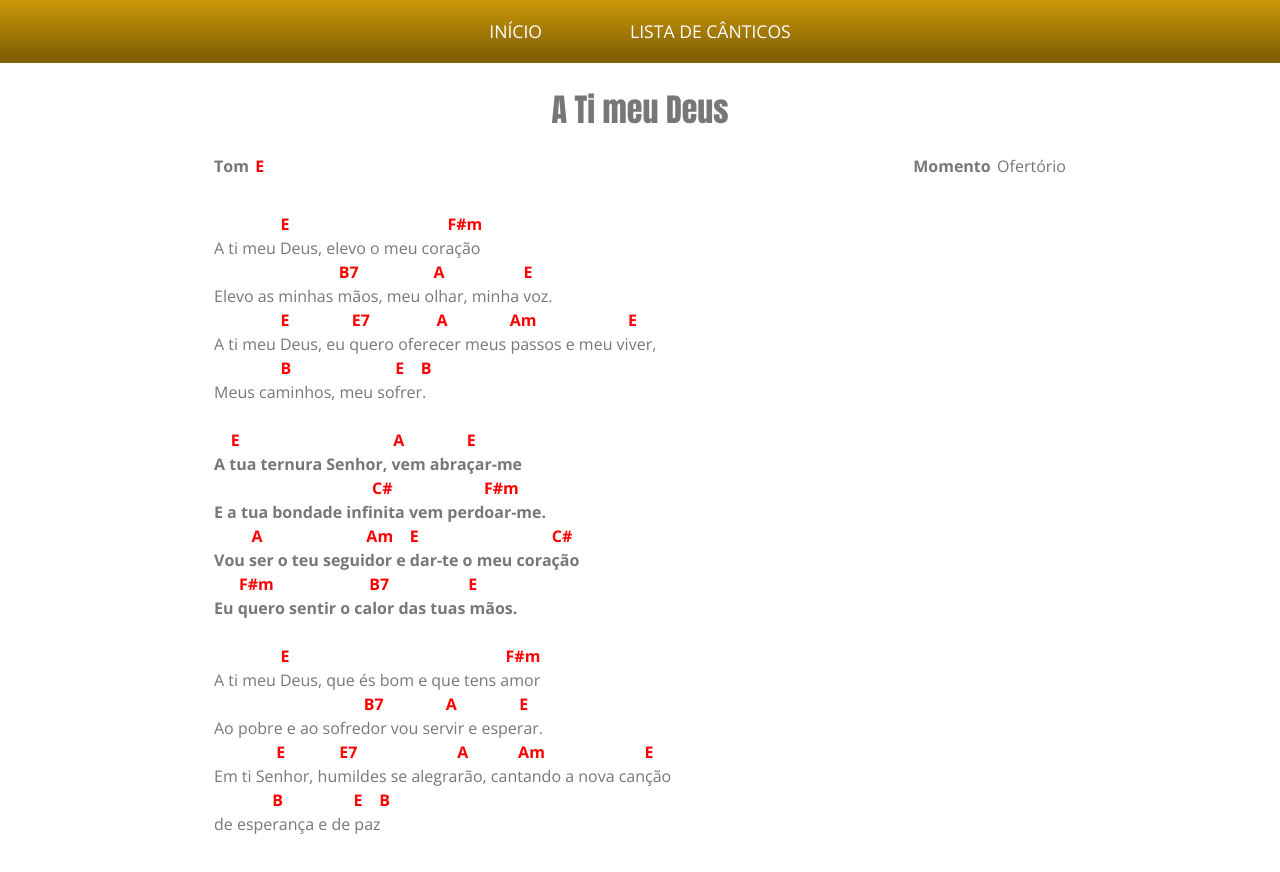
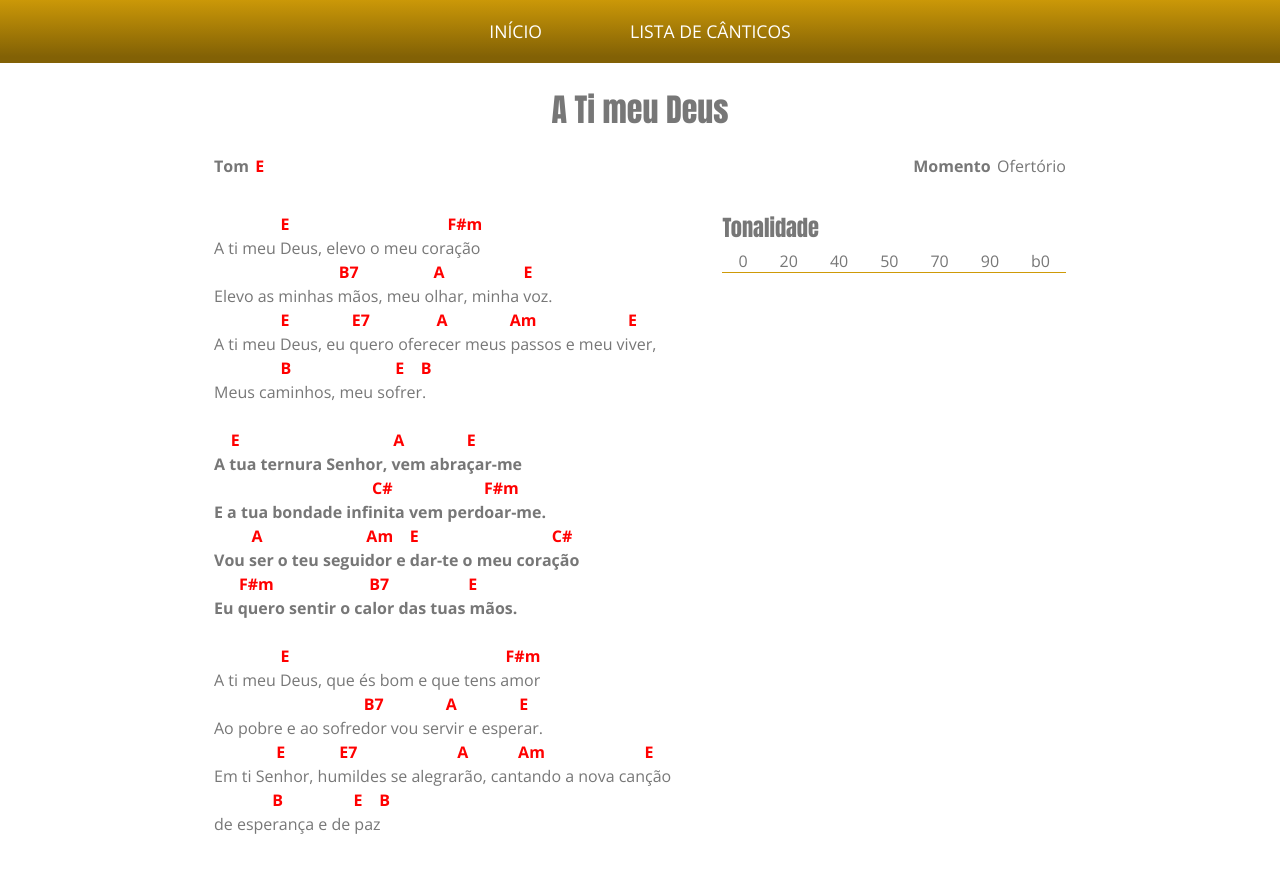
Before and after one commit to benygra/cancioneiro-v2, a Vue app: page /songs/a_ti_meu_deus in a window 1280 px wide. Built offline with nearby package versions, Linux system fonts and the light colour scheme.

Commit message:
first, use a translator for any chord to it's code-like form

```diff
--- a/src/assets/main.css
+++ b/src/assets/main.css
@@ -39,3 +39,10 @@
   text-align: center;
   font-size: 2em;
 }
+
+.section-header-small {
+  margin: 0.3em 0;
+  font-family: "Anton", Helvetica, sans-serif;
+  font-weight: normal;
+  font-size: 1.4em;
+}
--- /dev/null
+++ b/src/components/Tone.vue
@@ -0,0 +1,33 @@
+<script setup>
+
+import { useToneTranslator } from '@/composables/useToneTranslator';
+
+const { toCode } = useToneTranslator();
+
+const tones = ['C', 'D', 'E', 'F', 'G', 'A', 'B'];
+
+defineProps({
+    song: Object,
+});
+
+</script>
+
+<template>
+    <ul class="tones">
+        <li class="item" v-for="tone in tones">{{ toCode(tone).toString(16) }}</li>
+    </ul>
+</template>
+
+<style scoped>
+
+.tones {
+  display: flex;
+  list-style-type: none;
+}
+
+.item {
+    padding: 0 1em;
+    cursor: pointer;
+}
+
+</style>
--- /dev/null
+++ b/src/composables/useToneTranslator.js
@@ -0,0 +1,82 @@
+const TRANSPOSE = {
+    'Dó':   0x00,
+    'Dó#':  0x10,
+    'Réb':  0x10,
+    'Ré':   0x20,
+    'Ré#':  0x30,
+    'Mib':  0x30,
+    'Mi':   0x40,
+    'Fá':   0x50,
+    'Fá#':  0x60,
+    'Solb': 0x60,
+    'Sol':  0x70,
+    'Sol#': 0x80,
+    'Láb':  0x80,
+    'Lá':   0x90,
+    'Lá#':  0xA0,
+    'Sib':  0xA0,
+    'Si':   0xB0,
+
+    'C':    0x00,
+    'C#':   0x10,
+    'Db':   0x10,
+    'D':    0x20,
+    'D#':   0x30,
+    'Eb':   0x30,
+    'E':    0x40,
+    'F':    0x50,
+    'F#':   0x60,
+    'Gb':   0x60,
+    'G':    0x70,
+    'G#':   0x80,
+    'Ab':   0x80,
+    'A':    0x90,
+    'A#':   0xA0,
+    'Bb':   0xA0,
+    'B':    0xB0
+}
+
+const ADDITIONAL = {
+    'm': 0x01,
+    '-': 0x01
+}
+
+export function useToneTranslator() {
+
+    function toCode(chord) {
+
+        function doOne(splitted) {
+            for (const key of Object.keys(ADDITIONAL)) {
+                var additionalSplit = splitted.split(key);
+                if (additionalSplit.length > 1) {
+                    break;
+                }
+            }
+
+            if (!Object.hasOwn(TRANSPOSE, additionalSplit[0])) {
+                return null; // we don't know that chord...
+            }
+
+            var code = TRANSPOSE[additionalSplit[0]];
+            if (additionalSplit.length > 1) {
+                code |= 0x01;
+            }
+
+            return code;
+        }
+
+        const barSplit = chord.split('/'); //because the chord might get like Am/A (on the chorus it went from minor to major)
+        var code = 0x0;
+        for (let i = 0; i < barSplit.length; i++) {
+            code |= doOne(barSplit[i]);
+
+            if (i < barSplit.length-1) {
+                code <<= 8;
+            }
+        }
+
+        return code;
+    }
+
+    return { toCode } ;
+}
--- a/src/views/SongView.vue
+++ b/src/views/SongView.vue
@@ -2,6 +2,7 @@
 
 import { computed, defineAsyncComponent, watchEffect } from 'vue';
 
+import Tone from '@/components/Tone.vue';
 import NotFound from '@/components/NotFound.vue';
 
 import songs_map from '@/assets/songs_map.json';
@@ -58,9 +59,17 @@ watchEffect(() => {
           </div>
       </div>
 
+      <div class="wrapper">
         <div class="lyrics">
           <component v-if="LyricsComponent" :is="LyricsComponent" />
           <NotFound v-else :title="song.title" />
+        </div>
+        <div class="menu">
+          <div class="menu-item">
+            <h3 class="section-header-small">Tonalidade</h3>
+            <Tone :song="song"/>
+          </div>
+        </div>
       </div>
     </section>
   </div>
@@ -84,8 +93,25 @@ watchEffect(() => {
   margin-right: 0.4em;
 }
 
+.wrapper {
+  display: flex;
+}
+
 .lyrics {
+  width: 100%;
   line-height: 1.5;
+}
+
+.menu {
+  position: sticky;
+  top: 100px;
+  width: 400px;
+  height: 400px;
+  margin-top: 1em;
+}
+
+.menu-item {
+  border-bottom: 1px solid var(--default-bg-color);
 }
 
 /* Mobile responsiveness */
```
Lines whose indentation alone changed are shown as unchanged.
